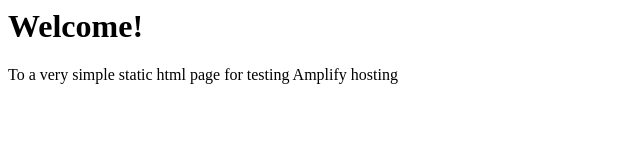
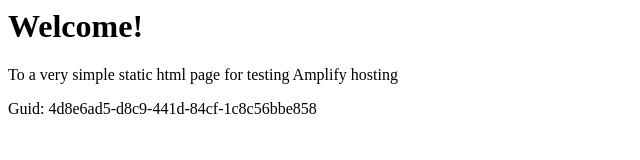
Before and after one commit to aws-aemilia-pdx/Github-PR-Commit-Integration-Test-DoNotTouch-v1-prod-us-west-2, a website: page src/index.html in a window 1280 px wide. Shown: the whole page, without its empty margins (0-640 px from the left). Drawn offline with Linux system fonts and the light colour scheme.

Commit message:
commit from integ tests

```diff
--- a/src/index.html
+++ b/src/index.html
@@ -1,3 +1,5 @@
+
+
 <html lang="en">
 
 <head>
@@ -10,6 +12,6 @@
 <body>
     <h1>Welcome!</h1>
     <p>To a very simple static html page for testing Amplify hosting</p>
-</body>
+    <p>Guid: 4d8e6ad5-d8c9-441d-84cf-1c8c56bbe858</p></body>
 
 </html>
```
